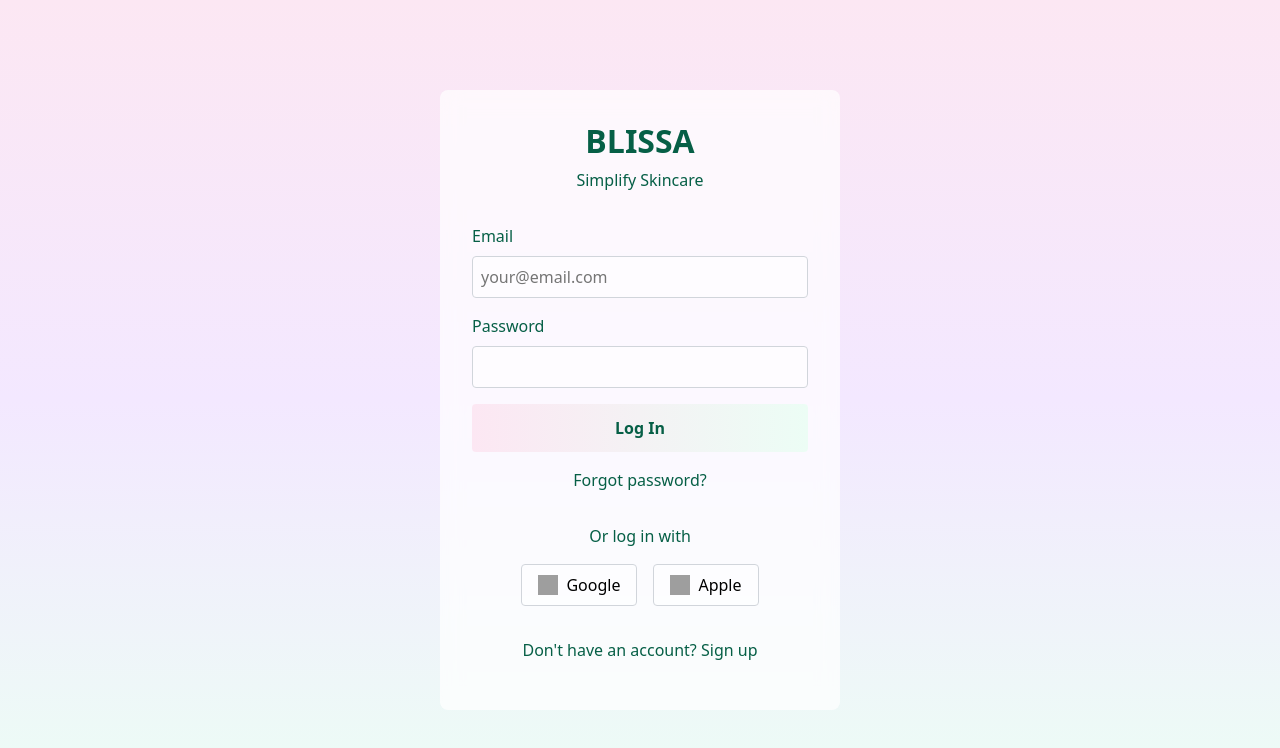
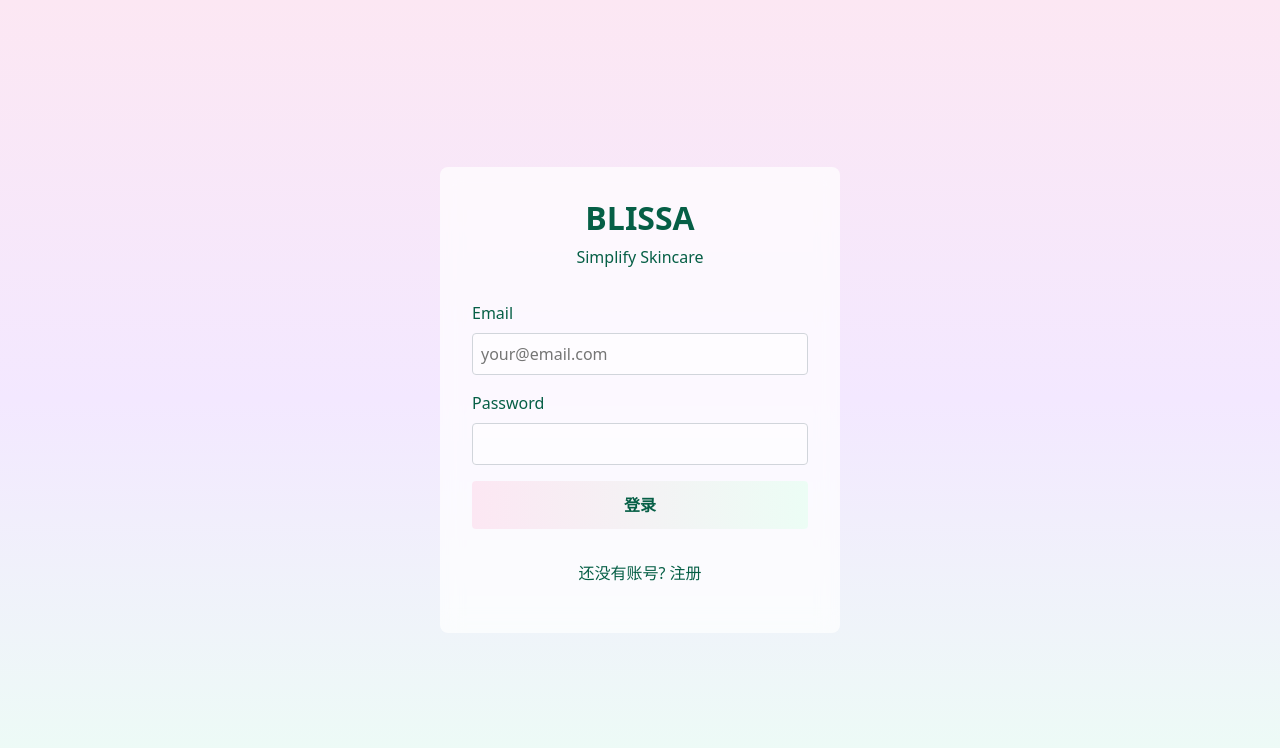
Before and after one commit to TeancumTian/Blissa, a React (Vite) app in the folder client/: page /login in a window 1280 px wide. Shown: the top 748 px of the page. Built offline with nearby package versions, Linux system fonts and the light colour scheme; grey boxes are pictures that could not be loaded.

Commit message:
front end modify signup + Login

```diff
--- a/client/src/pages/Login.jsx
+++ b/client/src/pages/Login.jsx
@@ -1,18 +1,49 @@
-import React from "react";
+import React, { useState } from "react";
 import { useNavigate } from "react-router-dom";
 import styles from "./Login.module.css";
 
 const LoginPage = () => {
   const navigate = useNavigate();
+  const [isLogin, setIsLogin] = useState(true);
+  const [formData, setFormData] = useState({
+    email: "",
+    password: "",
+  });
+  const [error, setError] = useState("");
 
-  const handleLoginSuccess = () => {
-    localStorage.setItem("token", "your-auth-token");
-    navigate("/");
+  const handleInputChange = (e) => {
+    setFormData({
+      ...formData,
+      [e.target.id]: e.target.value,
+    });
   };
 
-  const handleLogout = () => {
-    localStorage.removeItem("token");
-    navigate("/login");
+  const handleSubmit = async (e) => {
+    e.preventDefault();
+    setError("");
+
+    try {
+      const endpoint = isLogin ? "/api/auth/login" : "/api/auth/create";
+      const response = await fetch(endpoint, {
+        method: "POST",
+        headers: {
+          "Content-Type": "application/json",
+        },
+        body: JSON.stringify(formData),
+        credentials: "include",
+      });
+
+      const data = await response.json();
+
+      if (response.ok) {
+        localStorage.setItem("token", data.token);
+        navigate("/");
+      } else {
+        setError(data.msg || "认证失败");
+      }
+    } catch (err) {
+      setError("服务器错误,请稍后重试");
+    }
   };
 
   return (
@@ -23,7 +54,11 @@ const LoginPage = () => {
           <p className={styles.subtitle}>Simplify Skincare</p>
         </div>
         <div className={styles.content}>
-          <form className={styles.form}>
+          <form
+            className={styles.form}
+            onSubmit={handleSubmit}
+          >
+            {error && <div className={styles.error}>{error}</div>}
             <div className={styles.inputGroup}>
               <label
                 htmlFor="email"
@@ -36,6 +71,9 @@ const LoginPage = () => {
                 type="email"
                 placeholder="your@email.com"
                 className={styles.input}
+                value={formData.email}
+                onChange={handleInputChange}
+                required
               />
             </div>
             <div className={styles.inputGroup}>
@@ -49,51 +87,29 @@ const LoginPage = () => {
                 id="password"
                 type="password"
                 className={styles.input}
+                value={formData.password}
+                onChange={handleInputChange}
+                required
               />
             </div>
             <button
               type="submit"
               className={styles.loginButton}
             >
-              Log In
+              {isLogin ? "登录" : "注册"}
             </button>
           </form>
-          <div className={styles.forgotPassword}>
+          <p className={styles.signupText}>
+            {isLogin ? "还没有账号?" : "已有账号?"}{" "}
             <a
               href="#"
               className={styles.link}
+              onClick={(e) => {
+                e.preventDefault();
+                setIsLogin(!isLogin);
+              }}
             >
-              Forgot password?
-            </a>
-          </div>
-          <div className={styles.socialLogin}>
-            <p className={styles.socialText}>Or log in with</p>
-            <div className={styles.socialButtons}>
-              <button className={styles.socialButton}>
-                <img
-                  src="/placeholder.svg"
-                  alt="Google"
-                  className={styles.socialIcon}
-                />
-                Google
-              </button>
-              <button className={styles.socialButton}>
-                <img
-                  src="/placeholder.svg"
-                  alt="Apple"
-                  className={styles.socialIcon}
-                />
-                Apple
-              </button>
-            </div>
-          </div>
-          <p className={styles.signupText}>
-            Don't have an account?{" "}
-            <a
-              href="#"
-              className={styles.link}
-            >
-              Sign up
+              {isLogin ? "注册" : "登录"}
             </a>
           </p>
         </div>
--- a/client/src/pages/login.module.css
+++ b/client/src/pages/login.module.css
@@ -119,3 +119,12 @@
   margin-top: 2rem;
   color: #065f46;
 }
+
+.error {
+  color: #dc2626;
+  text-align: center;
+  margin-bottom: 1rem;
+  padding: 0.5rem;
+  background-color: #fee2e2;
+  border-radius: 4px;
+}
```
